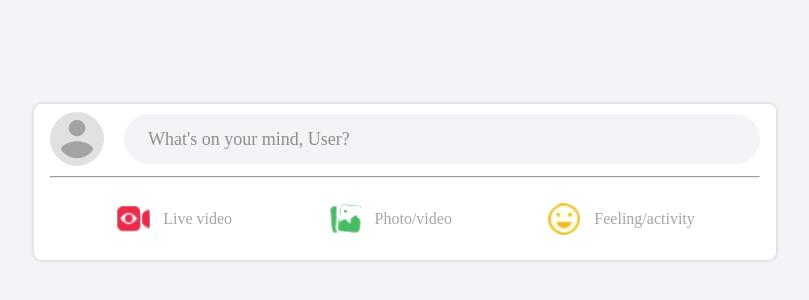
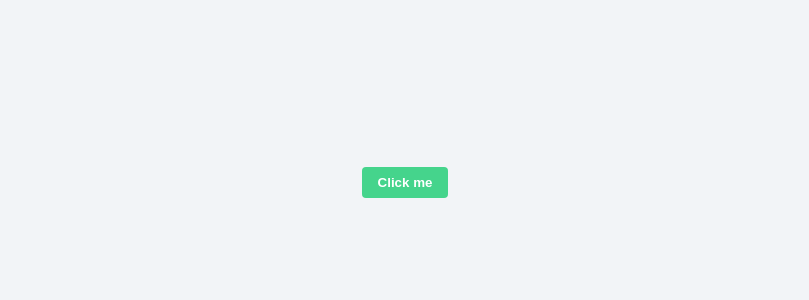
Before and after one commit to theodan11/simple_calculator_and_popup_modal, a plain HTML site: page popup_modal/index.html in a window 1280 px wide. Shown: the part 218-518 px from the top of the page, without its empty margins (235-1044 px from the left). Drawn offline with Linux system fonts and the light colour scheme.

Commit message:
modal_complete

```diff
--- a/popup_modal/index.html
+++ b/popup_modal/index.html
@@ -1,38 +1,41 @@
 <!DOCTYPE html>
 <html lang="en">
+
 <head>
     <meta charset="UTF-8">
     <meta name="viewport" content="width=device-width, initial-scale=1.0">
     <link rel="stylesheet" href="style.css">
     <title>Popup Modal</title>
 </head>
+
 <body>
     <div class="container">
-        <div class="whatsOnyourmind">
-            <div class="profileAndCaption">
-                <img src="./assets/image/Profile_avatar_placeholder_large.png" alt="">
-                <div class="inputContainer">
-                 <span>What's on your mind, User?</span>
+        <div class="btnContainer">
+            <button id="clickme">Click me</button>
+        </div>
+
+        <div class="popupModal">
+            <div class="popupHeader">
+                <h1>Message</h1>
+                <div class="closeBtn">
+                   <img src="./assets/image/close.png" alt="">
                 </div>
             </div>
-
             <hr>
 
-            <div class="btnContainer">
-                <div class="btnItem">
-                    <img src="./assets/image/live_camera.png" alt="">
-                    <span>Live video</span>
-                </div>
-                <div class="btnItem">
-                    <img src="./assets/image/photos-removebg-preview.png" alt="">
-                    <span>Photo/video</span>
-                </div>
-                <div class="btnItem">
-                    <img src="./assets/image/feeling.png" alt="">
-                    <span>Feeling/activity</span>
+            <div class="popupBody">
+                <p>
+                    It's a popup modal..!<br/>Thank you, have a great day!
+                </p>
+
+                <div class="oknoBtnContainer">
+                    <!-- <button id="okBtn">Okay! Thank you.</button> -->
+                    <button id="noBtn">Close</button>
                 </div>
             </div>
         </div>
     </div>
+    <script src="./script.js"></script>
 </body>
+
 </html>
--- a/popup_modal/script.js
+++ b/popup_modal/script.js
@@ -0,0 +1,33 @@
+let popupBtn = document.getElementById("clickme")
+let popupModal = document.getElementsByClassName("popupModal")[0]
+let closeBtn = document.getElementsByClassName("closeBtn")[0]
+let noBtn = document.getElementById("noBtn")
+let isOpen = false
+let container = document.getElementsByClassName("container")[0]
+
+popupBtn.addEventListener("click", function(){
+    // console.log("hello")
+    // popupModal.style.display = "block"
+
+    popupModal.style.transform = "scale(1)"
+})
+
+closeBtn.addEventListener("click", function(){
+    popupModal.style.transform = "scale(0)"
+})
+
+
+noBtn.addEventListener("click", function(){
+
+    popupModal.style.transform = "scale(0)"
+
+    // popupModal.style.transform = "translate(0)"
+})
+
+window.addEventListener("click", function(event){
+        // console.log(event.target)
+    if(event.target === container)    {
+
+        popupModal.style.transform = "scale(0)"
+    }
+})
--- a/popup_modal/style.css
+++ b/popup_modal/style.css
@@ -20,88 +20,113 @@ body {
     height: 100vh;
 }
 
-.whatsOnyourmind {
-    width: 742px;
-    height: 156px;
-    border-radius: 8px;
-    background-color: rgb(255, 255, 255);
+#clickme{
     padding: 8px 16px;
-    /* border: 1px solid red; */
-    box-shadow: 0 0 2px 2px rgb(226, 226, 226);
+    cursor: pointer;
+    border: none;
+    color: white;
+    font-weight: bold;
+    border-radius: 4px;
+    background-color: rgb(69, 212, 140);
+    transition: background-color .3s ease;
 }
 
-.whatsOnyourmind>hr {
-    color: #ffffff;
+#clickme:hover{
+    background-color: rgb(39, 166, 56);
+
 }
 
-.whatsOnyourmind .profileAndCaption {
+.popupModal{
+    /* display: none; */
+    transform: scale(0);
+    /* display: flex; */
+    /* flex-direction: column; */
+    /* align-items: center; */
+    /* justify-content: space-between; */
+    border-radius: 8px;
+    position: fixed;
+    background-color: white;
+    width: 460px;
+    height: 180px;
+    padding: 8px 14px;
+    box-shadow: 0 0 5px 3px rgb(221, 217, 217);
+    transition: all .3s ease;
+}
+
+.popupBody > p{
+    color: rgb(51, 51, 51);
+    margin-left: 8px;
+    font-size: 18px;
+    margin-top: 8px;
+    margin-bottom: 20px;
+}
+
+.popupModal .popupHeader{
     display: flex;
     align-items: center;
-    gap: 20px;
-    margin-bottom: 10px;
+    justify-content: space-between;
+
+    margin-bottom: 4px;
+
 }
 
-.whatsOnyourmind .profileAndCaption>img {
-    width: 54px;
-    height: 54px;
-    border-radius: 50%;
-    cursor: pointer;
+.popupModal > hr{
+    color: rgb(255, 255, 255);
 }
 
 
-.whatsOnyourmind .profileAndCaption .inputContainer {
+
+.popupModal .popupHeader > h1{
+    font-size: 24px;
+    color: rgb(55, 55, 55);
+}
+
+.closeBtn{
+    background-color: rgb(255, 255, 255);
+    width: 38px;
+    height: 38px;
+    border-radius: 50% ;
+    transition: all .3s ease;
+    cursor: pointer;
+}
+.closeBtn > img{
+    height: 100%;
     width: 100%;
-    height: 50px;
-    border-radius: 28px;
-    background-color: #F2F4F7;
+}
+
+.closeBtn:hover{
+    background-color: rgb(192, 184, 184);
+
+}
+.oknoBtnContainer{
+
     display: flex;
     align-items: center;
-    justify-content: start;
-    padding-left: 24px;
+    justify-content: flex-end   ;
+}
+.oknoBtnContainer >button{
+    padding: 8px 16px;
+    border-radius: 8px;
+    border: none;
+    color: white;
+    /* font-weight: bold; */
+    font-size: 18px;
     cursor: pointer;
-    transition: background-color .3s ease;
-}
-.whatsOnyourmind .profileAndCaption .inputContainer:hover{
-    background-color: #e3e3e3;
+    transition: all .3s ease;
 }
 
-.whatsOnyourmind .profileAndCaption .inputContainer>span {
-
-    font-size: 18px;
-    color: rgb(141, 141, 141);
-
-
+/* .oknoBtnContainer #okBtn{
+    background-color: rgb(59, 210, 99);
 }
 
-.whatsOnyourmind .btnContainer{
-    padding: 14px 18px;
-    width: 100%;
-    display: flex;
-    align-items: center;
-    justify-content: space-around;
+.oknoBtnContainer #okBtn:hover{
+    background-color: rgb(31, 178, 43);
+} */
+
+.oknoBtnContainer #noBtn{
+    background-color: rgb(163, 46, 46);
 }
 
-.whatsOnyourmind .btnContainer .btnItem{
-    cursor: pointer;
-    padding: 8px 18px;
-    border-radius: 8px;
-    display: flex;
-    align-items: center;
-    justify-content: center;
-    gap: 10px;
-    transition: background-color .3s ease;
+.oknoBtnContainer #noBtn:hover{
+    background-color: rgb(202, 46, 46);
 }
-.whatsOnyourmind .btnContainer .btnItem > img{
-    width: 38px;
-    /* height: 38px; */
-}
-
-.whatsOnyourmind .btnContainer .btnItem > span{
-   color: rgb(165, 165, 165);
-   /* font-weight: bold; */
-   font-size: 16px;
-}
-
-.whatsOnyourmind .btnContainer .btnItem:hover{
-    background-color: #e3e3e3;
-}
```
Also changed, not shown: popup_modal/assets/image/Profile_avatar_placeholder_large.png (deleted), popup_modal/assets/image/close.png (added), popup_modal/assets/image/feeling.png (deleted), popup_modal/assets/image/live-camera-icon-260nw-1071308696.jpg (deleted), popup_modal/assets/image/live_camera.png (deleted), popup_modal/assets/image/photos-removebg-preview.png (deleted), popup_modal/assets/image/photos.png (deleted).
